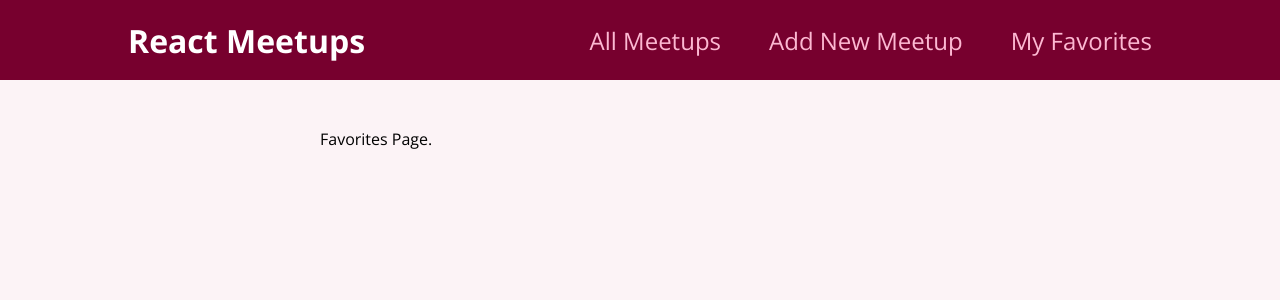
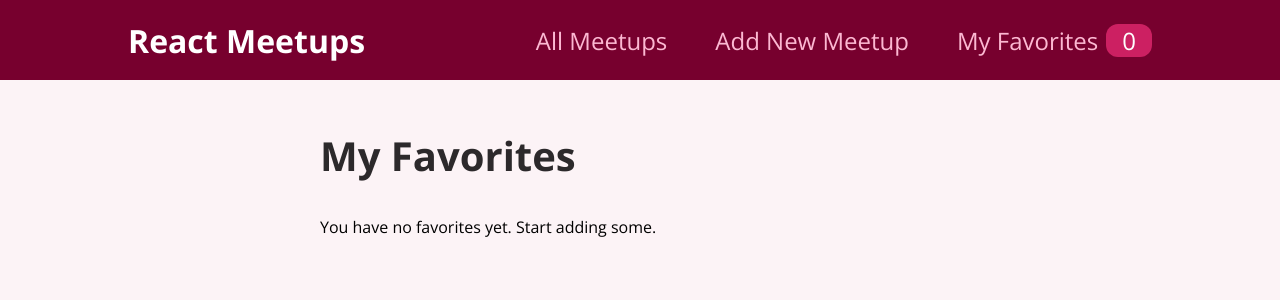
Before and after one commit to Steve-code16/react-meetup-app, a React (Create React App) app: page /favorites in a window 1280 px wide. Shown: the top 300 px of the page. Built offline with nearby package versions, Linux system fonts and the light colour scheme.

Commit message:
finishing touches

```diff
--- a/src/components/layout/MainNavigation.js
+++ b/src/components/layout/MainNavigation.js
@@ -1,8 +1,12 @@
 import { Link } from "react-router-dom";
+import { useContext } from "react";
 
 import classes from "./MainNavigation.module.css";
+import FavoritesContext from "../../store/favorites-context";
 
 function MainNavigation() {
+  const favoriteCxt = useContext(FavoritesContext);
+
   return (
     <header className={classes.header}>
       <div className={classes.logo}>React Meetups</div>
@@ -15,7 +19,12 @@
             <Link to="/new-meetup">Add New Meetup</Link>
           </li>
           <li>
-            <Link to="/favorites">My Favorites</Link>
+            <Link to="/favorites">
+              My Favorites
+              <span className={classes.badge}>
+                {favoriteCxt.totalFavorites}
+              </span>
+            </Link>
           </li>
         </ul>
       </nav>
--- a/src/pages/Favorites.js
+++ b/src/pages/Favorites.js
@@ -1,5 +1,25 @@
+import { useContext } from "react";
+
+import FavoritesContext from "../store/favorites-context";
+import MeetupList from "../components/meetups/MeetupList";
+
 function FavoritesPage() {
-  return <div>Favorites Page.</div>;
+  const favoriteCxt = useContext(FavoritesContext);
+
+  let content;
+
+  if (favoriteCxt.totalFavorites === 0) {
+    content = <p>You have no favorites yet. Start adding some.</p>;
+  } else {
+    content = <MeetupList meetups={favoriteCxt.favorites} />;
+  }
+
+  return (
+    <section>
+      <h1>My Favorites</h1>
+      {content}
+    </section>
+  );
 }
 
 export default FavoritesPage;
```
